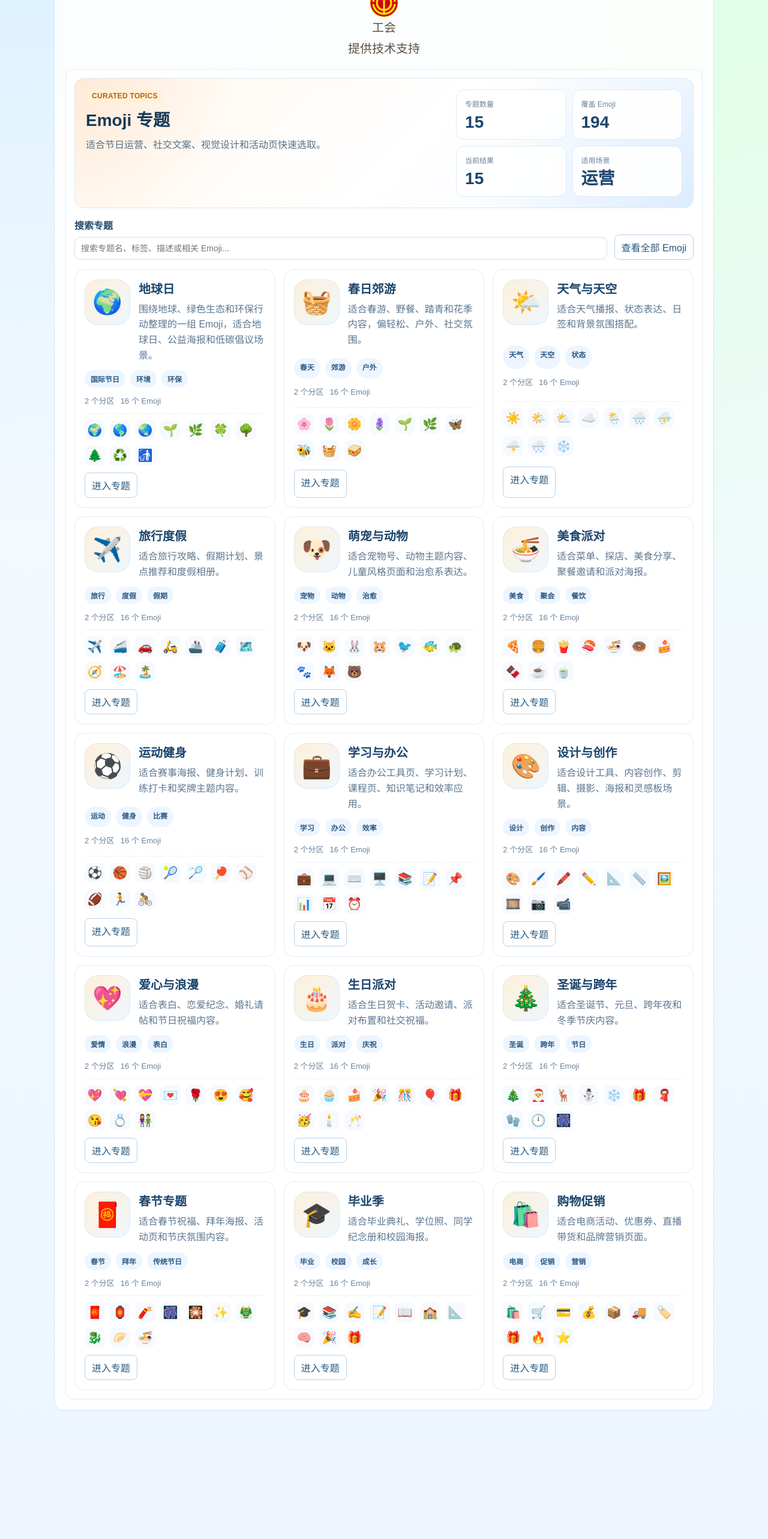
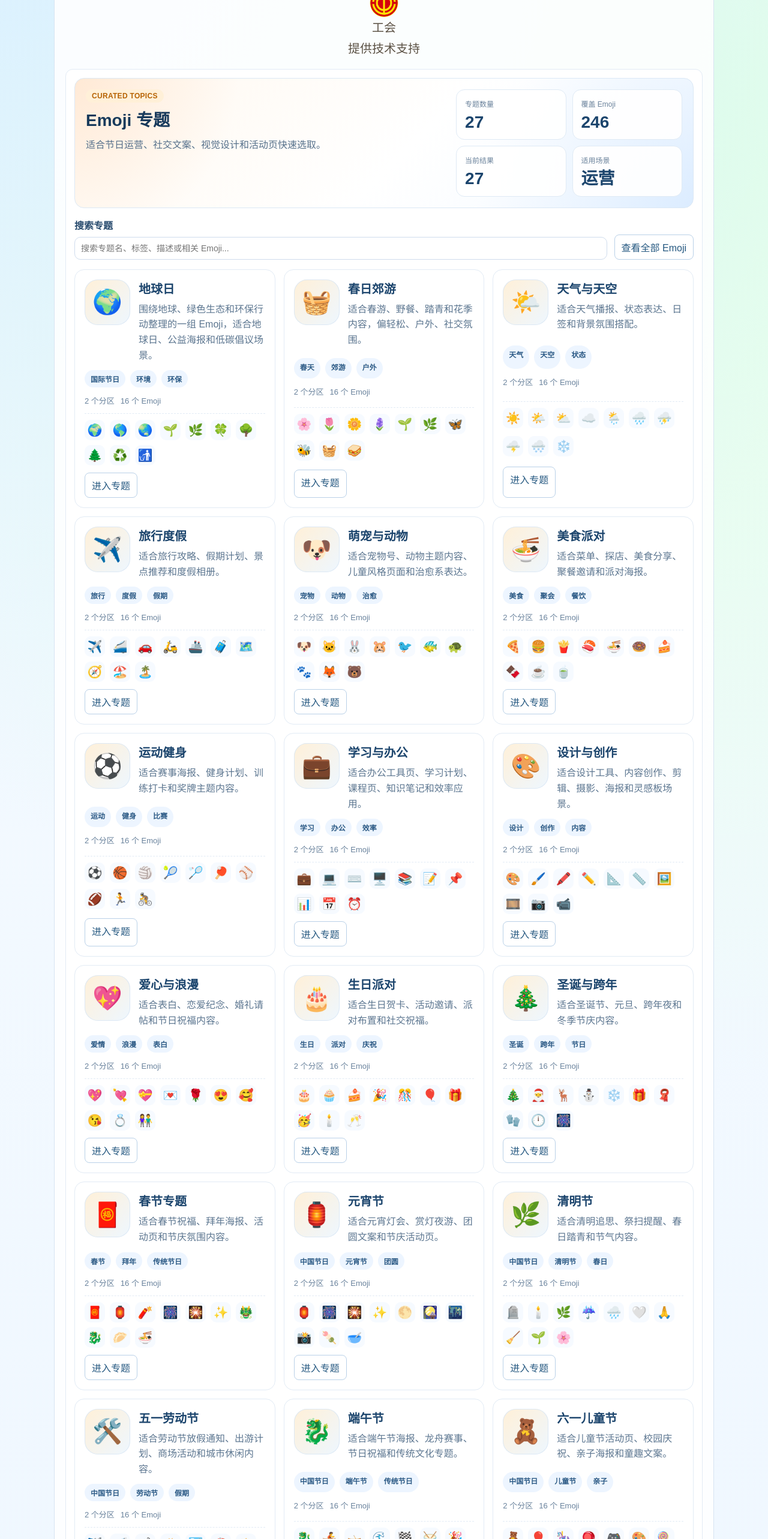
Before and after one commit to love-Liushuang/tools, a React (Vite) app in the folder client/: page /tools/emoji/topics in a window 1280 px wide. Shown: the part 234-2800 px from the top of the page at 60% size. Before the commit the page ends 2630 px from the top, so only its background shows below. Built offline with nearby package versions, Linux system fonts and the light colour scheme.

Commit message:
feat: 节日

```diff
--- a/client/src/data/emojiTopics.js
+++ b/client/src/data/emojiTopics.js
@@ -247,6 +247,234 @@ export const emojiTopics = [
     ]
   },
   {
+    id: 'lantern-festival',
+    title: '元宵节',
+    coverEmoji: '🏮',
+    desc: '适合元宵灯会、赏灯夜游、团圆文案和节庆活动页。',
+    tags: ['中国节日', '元宵节', '团圆'],
+    sections: [
+      {
+        title: '花灯夜景',
+        desc: '适合灯会海报、夜游活动和节庆主视觉。',
+        emojis: ['🏮', '🎆', '🎇', '✨', '🌕', '🎑', '🌃', '📸']
+      },
+      {
+        title: '汤圆团圆',
+        desc: '适合团圆文案、家庭聚会和节日祝福。',
+        emojis: ['🍡', '🥣', '🍵', '🏠', '😋', '🎉', '🙌', '🧧']
+      }
+    ]
+  },
+  {
+    id: 'qingming-festival',
+    title: '清明节',
+    coverEmoji: '🌿',
+    desc: '适合清明追思、祭扫提醒、春日踏青和节气内容。',
+    tags: ['中国节日', '清明节', '春日'],
+    sections: [
+      {
+        title: '祭扫追思',
+        desc: '适合追思、纪念、祭扫提示和清明节海报。',
+        emojis: ['🪦', '🕯️', '🌿', '☔', '🌧️', '🤍', '🙏', '🧹']
+      },
+      {
+        title: '踏青时节',
+        desc: '适合春游踏青、郊外出行和自然主题内容。',
+        emojis: ['🌱', '🌸', '🌼', '🏞️', '🚶', '🍃', '☁️', '🌤️']
+      }
+    ]
+  },
+  {
+    id: 'labor-day-china',
+    title: '五一劳动节',
+    coverEmoji: '🛠️',
+    desc: '适合劳动节放假通知、出游计划、商场活动和城市休闲内容。',
+    tags: ['中国节日', '劳动节', '假期'],
+    sections: [
+      {
+        title: '假期出行',
+        desc: '适合五一出游、旅行攻略和假期打卡内容。',
+        emojis: ['✈️', '🚄', '🧳', '📸', '🏞️', '🏖️', '🌤️', '🎒']
+      },
+      {
+        title: '城市休闲',
+        desc: '适合假日消费、休闲娱乐和商圈活动页。',
+        emojis: ['☕', '🛍️', '🍽️', '🎬', '🏙️', '🎡', '🎉', '😌']
+      }
+    ]
+  },
+  {
+    id: 'dragon-boat-festival',
+    title: '端午节',
+    coverEmoji: '🐉',
+    desc: '适合端午节海报、龙舟赛事、节日祝福和传统文化专题。',
+    tags: ['中国节日', '端午节', '传统节日'],
+    sections: [
+      {
+        title: '龙舟竞渡',
+        desc: '适合赛事活动、热血节奏和端午主视觉。',
+        emojis: ['🐉', '🚣', '🛶', '🌊', '🏁', '🥁', '🎉', '💨']
+      },
+      {
+        title: '粽香与艾草',
+        desc: '适合端午送礼、居家节庆和传统饮食表达。',
+        emojis: ['🍙', '🌿', '🍃', '☀️', '🏡', '🧧', '😋', '🍵']
+      }
+    ]
+  },
+  {
+    id: 'childrens-day-china',
+    title: '六一儿童节',
+    coverEmoji: '🧸',
+    desc: '适合儿童节活动页、校园庆祝、亲子海报和童趣文案。',
+    tags: ['中国节日', '儿童节', '亲子'],
+    sections: [
+      {
+        title: '童趣玩乐',
+        desc: '适合儿童活动、乐园主题和轻松可爱的视觉内容。',
+        emojis: ['🧸', '🎈', '🎠', '🪀', '🎮', '🎨', '🍭', '🪄']
+      },
+      {
+        title: '亲子庆祝',
+        desc: '适合亲子活动、节日照片和成长记录。',
+        emojis: ['🎁', '🍰', '🧃', '📸', '🥳', '🎉', '🌈', '⭐']
+      }
+    ]
+  },
+  {
+    id: 'qixi-festival',
+    title: '七夕节',
+    coverEmoji: '💖',
+    desc: '适合七夕表白、情侣活动、告白海报和浪漫节日文案。',
+    tags: ['中国节日', '七夕节', '浪漫'],
+    sections: [
+      {
+        title: '星夜告白',
+        desc: '适合七夕主视觉、告白卡片和夜空主题表达。',
+        emojis: ['🌌', '💖', '💌', '🌹', '✨', '🥰', '🫶', '🌙']
+      },
+      {
+        title: '甜蜜约会',
+        desc: '适合情侣活动、礼物推荐和爱情祝福内容。',
+        emojis: ['💘', '🎁', '🍫', '🥂', '📸', '🎀', '💞', '😘']
+      }
+    ]
+  },
+  {
+    id: 'teachers-day-china',
+    title: '教师节',
+    coverEmoji: '🍎',
+    desc: '适合教师节祝福、校园活动、贺卡海报和教育品牌内容。',
+    tags: ['中国节日', '教师节', '校园'],
+    sections: [
+      {
+        title: '课堂谢意',
+        desc: '适合送祝福、班级活动和老师主题海报。',
+        emojis: ['🍎', '📚', '✏️', '📝', '🏫', '🧑‍🏫', '👏', '💐']
+      },
+      {
+        title: '贺卡祝福',
+        desc: '适合祝福文案、教师节卡片和校园纪念内容。',
+        emojis: ['💌', '🎁', '🎉', '😊', '🌷', '📖', '🖍️', '📸']
+      }
+    ]
+  },
+  {
+    id: 'mid-autumn-festival',
+    title: '中秋节',
+    coverEmoji: '🥮',
+    desc: '适合中秋海报、月饼礼盒、赏月活动和团圆祝福。',
+    tags: ['中国节日', '中秋节', '团圆'],
+    sections: [
+      {
+        title: '赏月夜色',
+        desc: '适合中秋主视觉、月下氛围和礼盒页。',
+        emojis: ['🌕', '🥮', '🏮', '🎑', '🌌', '✨', '🐇', '🍵']
+      },
+      {
+        title: '团圆祝福',
+        desc: '适合家庭团圆、节日祝福和温暖文案。',
+        emojis: ['🏠', '👴', '👵', '❤️', '📸', '🎁', '😊', '🍂']
+      }
+    ]
+  },
+  {
+    id: 'national-day-china',
+    title: '国庆节',
+    coverEmoji: '🇨🇳',
+    desc: '适合国庆主视觉、城市活动、假期出游和庆典海报。',
+    tags: ['中国节日', '国庆节', '庆典'],
+    sections: [
+      {
+        title: '节庆氛围',
+        desc: '适合国庆海报、庆典页面和节日营销内容。',
+        emojis: ['🇨🇳', '🎆', '🎇', '🎉', '🎊', '🏮', '✨', '📣']
+      },
+      {
+        title: '出游打卡',
+        desc: '适合国庆旅游、城市漫游和假日照片内容。',
+        emojis: ['🚄', '✈️', '🧳', '🗺️', '📸', '🏙️', '🏞️', '😊']
+      }
+    ]
+  },
+  {
+    id: 'double-ninth-festival',
+    title: '重阳节',
+    coverEmoji: '🍁',
+    desc: '适合重阳登高、敬老关怀、秋日海报和传统节日内容。',
+    tags: ['中国节日', '重阳节', '敬老'],
+    sections: [
+      {
+        title: '登高赏秋',
+        desc: '适合秋游登高、风景活动和自然主题页面。',
+        emojis: ['🍁', '⛰️', '🥾', '🏞️', '🌤️', '📸', '🍂', '🌼']
+      },
+      {
+        title: '敬老团圆',
+        desc: '适合敬老活动、家庭关怀和节日祝福文案。',
+        emojis: ['👴', '👵', '🍵', '💐', '🏠', '❤️', '😊', '🎁']
+      }
+    ]
+  },
+  {
+    id: 'laba-festival',
+    title: '腊八节',
+    coverEmoji: '🥣',
+    desc: '适合腊八节暖粥文案、冬日节庆和年味预热内容。',
+    tags: ['中国节日', '腊八节', '冬日'],
+    sections: [
+      {
+        title: '腊八暖粥',
+        desc: '适合食补、热饮和冬季温暖主题表达。',
+        emojis: ['🥣', '🍚', '🌰', '🥜', '🍠', '🍵', '❄️', '😊']
+      },
+      {
+        title: '迎年气息',
+        desc: '适合岁末氛围、冬季海报和节前预热页面。',
+        emojis: ['🧣', '🧤', '🏠', '🕯️', '✨', '🌾', '🙏', '🎉']
+      }
+    ]
+  },
+  {
+    id: 'winter-solstice',
+    title: '冬至',
+    coverEmoji: '🥟',
+    desc: '适合冬至吃饺子、进补暖身、节气海报和团圆内容。',
+    tags: ['中国节日', '冬至', '节气'],
+    sections: [
+      {
+        title: '冬日进补',
+        desc: '适合餐饮、热食、暖冬氛围和节气海报。',
+        emojis: ['🥟', '🍲', '🍜', '♨️', '☕', '🧣', '🧤', '❄️']
+      },
+      {
+        title: '团圆时刻',
+        desc: '适合家庭聚餐、温暖祝福和岁末日常内容。',
+        emojis: ['🏠', '🌙', '✨', '😊', '🙌', '🍚', '🍵', '🔥']
+      }
+    ]
+  },
+  {
     id: 'graduation-season',
     title: '毕业季',
     coverEmoji: '🎓',
```
